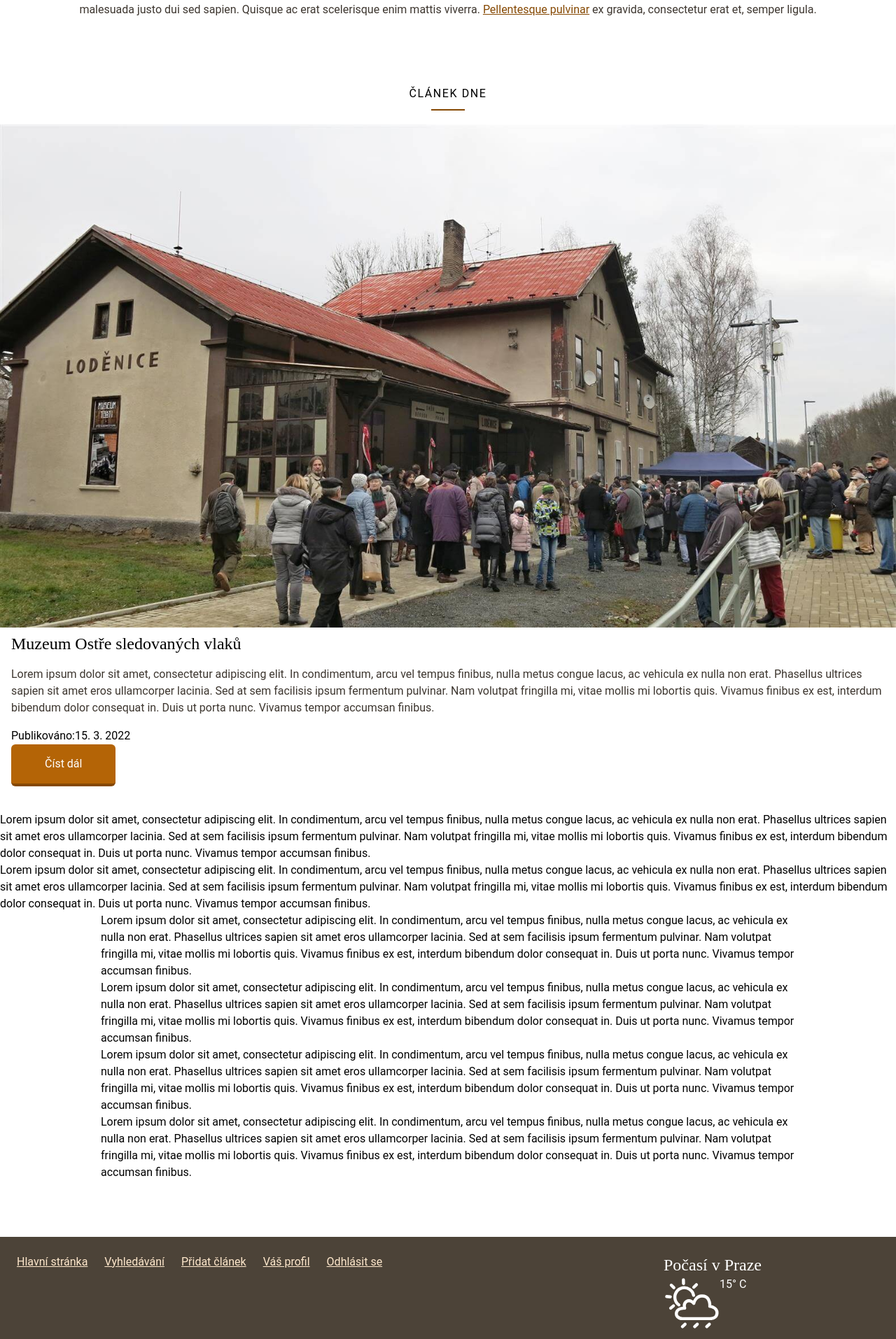
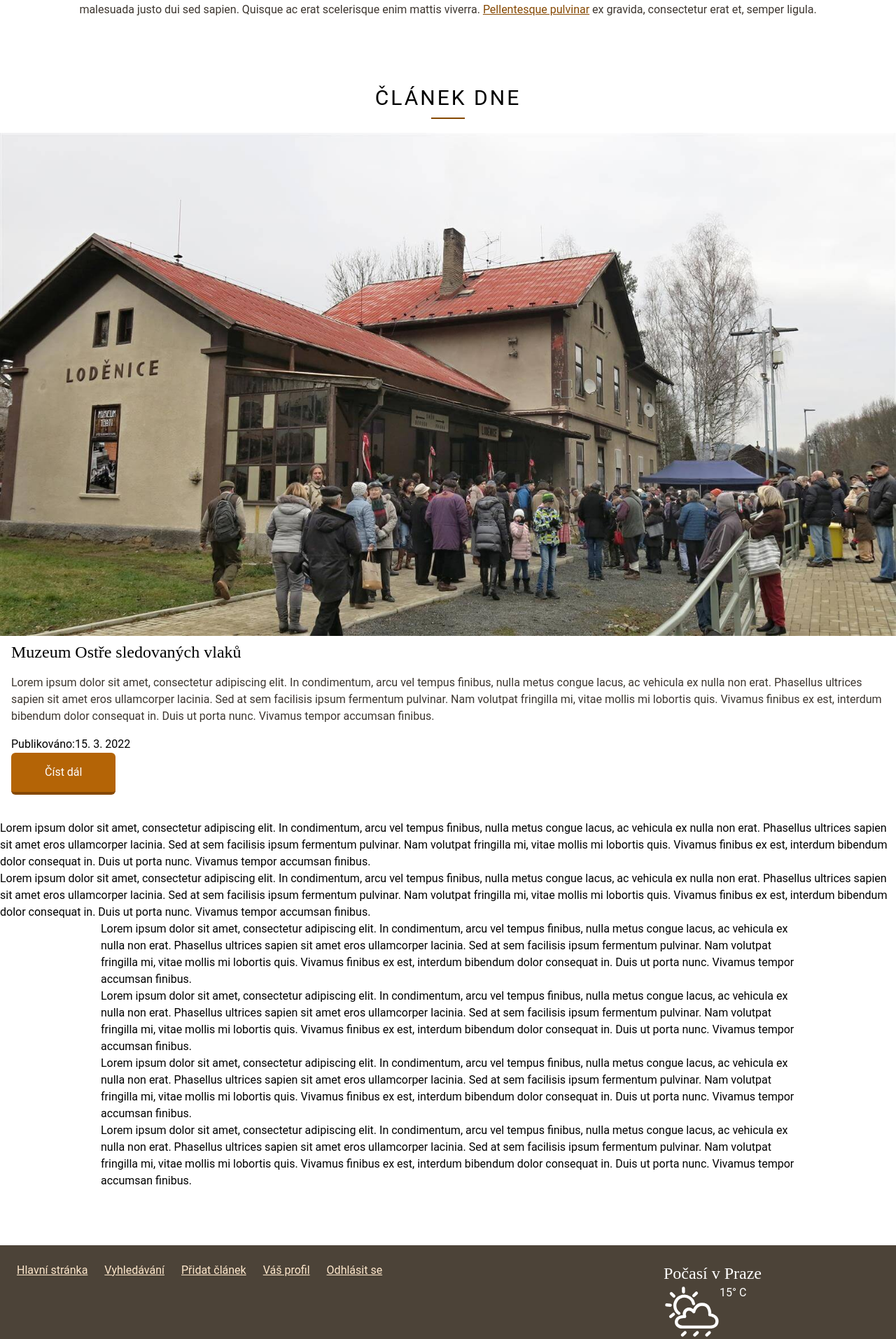
Before and after one commit to sirriah/hiswiki, a Next.js app: page / in a window 1280 px wide. Shown: the part 586-2500 px from the top of the page at 70% size. Built offline with nearby package versions, Linux system fonts and the light colour scheme; a web font is replaced by a local one.

Commit message:
Margin bottom on links in footer

```diff
--- a/components/Layout.js
+++ b/components/Layout.js
@@ -19,35 +19,35 @@ export const Layout = ({ children }) => (
           <ul className="flex flex-col lg:flex-row">
             <li className="lg:pr-3">
               <Link href="/home">
-                <a className="underline hover:no-underline text-accent-200 decoration-accent-200">
+                <a className="underline hover:no-underline text-accent-200 decoration-accent-200 block mb-3">
                   Hlavní stránka
                 </a>
               </Link>
             </li>
             <li className="lg:px-3">
               <Link href="/home">
-                <a className="underline hover:no-underline text-accent-200 decoration-accent-200">
+                <a className="underline hover:no-underline text-accent-200 decoration-accent-200 block mb-3">
                   Vyhledávání
                 </a>
               </Link>
             </li>
             <li className="lg:px-3">
               <Link href="/home">
-                <a className="underline hover:no-underline text-accent-200 decoration-accent-200">
+                <a className="underline hover:no-underline text-accent-200 decoration-accent-200 block mb-3">
                   Přidat článek
                 </a>
               </Link>
             </li>
             <li className="lg:px-3">
               <Link href="/home">
-                <a className="underline hover:no-underline text-accent-200 decoration-accent-200">
+                <a className="underline hover:no-underline text-accent-200 decoration-accent-200 block mb-3">
                   Váš profil
                 </a>
               </Link>
             </li>
             <li className="lg:px-3">
               <Link href="/home">
-                <a className="underline hover:no-underline text-accent-200 decoration-accent-200">
+                <a className="underline hover:no-underline text-accent-200 decoration-accent-200 block mb-3">
                   Odhlásit se
                 </a>
               </Link>
--- a/pages/index.js
+++ b/pages/index.js
@@ -22,7 +22,7 @@ const Home = () => (
     </section>
 
     <article className="my-9">
-      <h2 className="underline-medium text-center">Článek dne</h2>
+      <h2 className="headline--2 underline-medium text-center">Článek dne</h2>
       <Image src={featuredImage} alt="" />
 
       <Link href="/">
```
